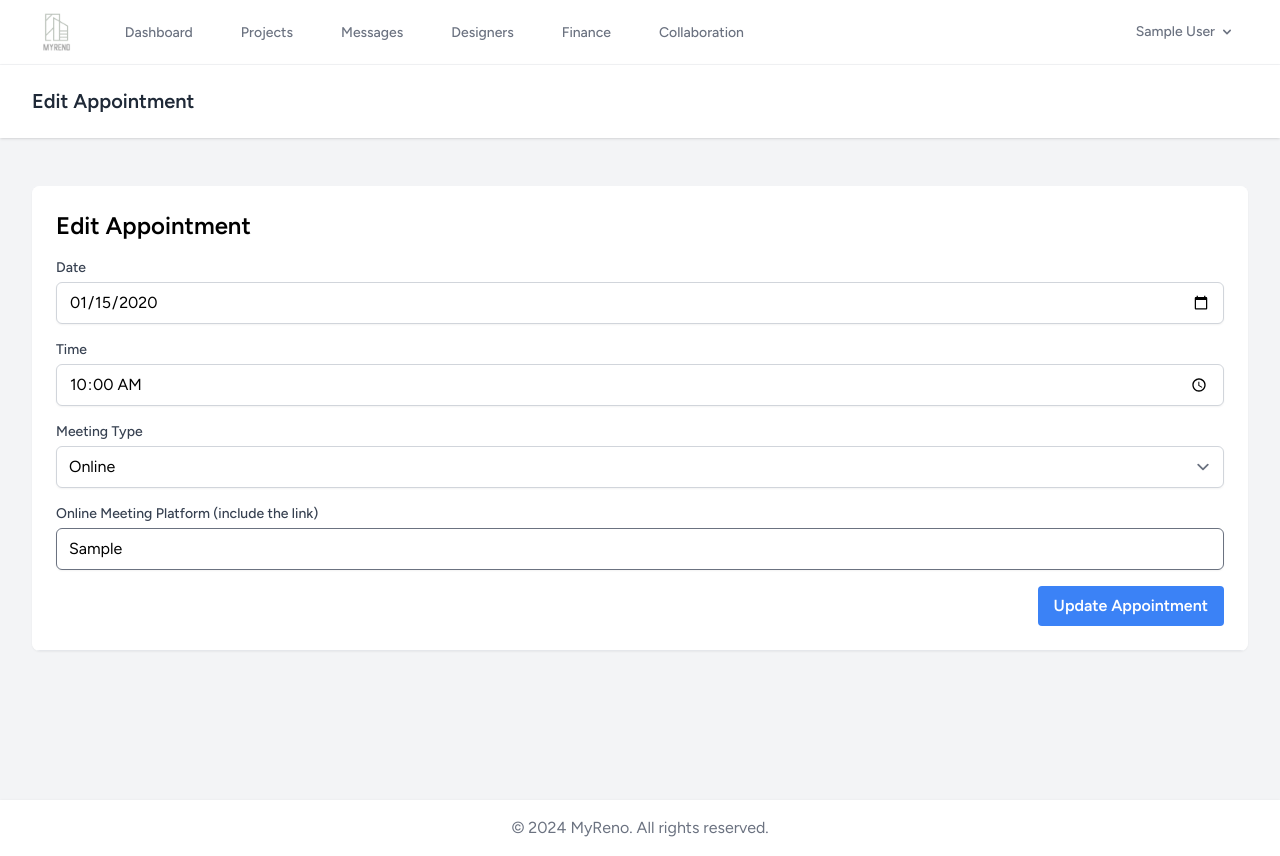
After one commit to syddgrt/FYPmyReno, a Laravel app: page /appointments/1/edit in a window 1280 px wide. The commit adds this page. Run offline with Laravel 10, Linux system fonts and the light colour scheme; a user stored in the database is signed in; tables that the repository leaves empty hold one stand-in row (values such as "Sample post"); style sheets or scripts are compiled from the project's sources; parts of the project's set-up code (start-up, migrations or seed data) failed here and were passed over; some libraries are stand-ins or nearby versions.

Commit message:
FINALIZED FOR REAL

```diff
--- a/app/Http/Controllers/DashboardController.php
+++ b/app/Http/Controllers/DashboardController.php
@@ -53,12 +53,18 @@ class DashboardController extends Controller{
     ->groupBy('date')
     ->get();
 
+    // Fetch project status data
+    $projectStatus = Projects::selectRaw('status, COUNT(*) as count')
+        ->groupBy('status')
+        ->get();
+
     return view('dashboard', [
         'userRole' => $userRole,
         'activeCollaborations' => $activeCollaborations,
         'designerCount' => $designerCount,
         'clientCount' => $clientCount,
         'collaborations' => $collaborations,
+        'projectStatus' => $projectStatus, // Pass project status data to the view
     ]);
 }
 
--- a/app/Http/Controllers/PortfolioController.php
+++ b/app/Http/Controllers/PortfolioController.php
@@ -43,9 +43,11 @@ class PortfolioController extends Controller
             // Pass the portfolio data to the view
             return view('portfolios.show', compact('portfolio'));
         } else {
-            abort(404, 'Portfolio not found.');
+            // Redirect to modify page if portfolio does not exist
+            return redirect()->route('portfolios.modify')->with('info', 'Please create your portfolio first.');
         }
     }
+
 
     public function modify(Request $request)
     {
--- a/app/Http/Controllers/SchedulesController.php
+++ b/app/Http/Controllers/SchedulesController.php
@@ -1,39 +1,32 @@
 <?php
 
 namespace App\Http\Controllers;
-
 
 use Illuminate\Http\Request;
 use App\Models\Schedules;
 
 class SchedulesController extends Controller
 {
-
     public function store(Request $request)
     {
         $request->validate([
             'collaboration_id' => 'required|exists:collaborations,id',
             'date' => 'required|date',
             'time' => 'required|date_format:H:i',
-            'place' => 'required|string', // Add validation for place
+            'place' => 'required|string',
         ]);
 
         Schedules::create($request->all());
 
-        return redirect()->back()->with('success', 'Schedule created successfully!');
+        return redirect()->route('collaborations.index')->with('success', 'Schedule created successfully!');
     }
 
-    public function update(Request $request, Schedules $schedule)
+    public function update(Request $request, Schedules $appointment)
     {
-        $request->validate([
-            'date' => 'required|date',
-            'time' => 'required|date_format:H:i',
-            'place' => 'required|string', // Add validation for place
-        ]);
 
-        $schedule->update($request->all());
+        $appointment->update($request->all());
 
-        return redirect()->back()->with('success', 'Schedule updated successfully!');
+        return redirect()->back()->with('success', 'Appointment updated successfully!');
     }
 
     public function create()
@@ -47,7 +40,17 @@ class SchedulesController extends Controller
         return view('appointments.show', compact('appointment'));
     }
 
+    public function edit($id)
+    {
+        $appointment = Schedules::findOrFail($id);
+        return view('appointments.edit', compact('appointment'));
+    }
 
+    public function destroy(Schedules $appointment)
+    {
+        $appointment->delete();
 
+        return redirect()->route('collaborations.index')->with('success', 'Appointment deleted successfully!');
+    }
 
 }
--- a/config/database.php
+++ b/config/database.php
@@ -15,7 +15,7 @@ return [
     |
     */
 
-    'default' => env('DB_CONNECTION', 'pgsql'),
+    'default' => env('DB_CONNECTION', 'mysql'),
 
     /*
     |--------------------------------------------------------------------------
--- /dev/null
+++ b/resources/views/appointments/edit.blade.php
@@ -0,0 +1,175 @@
+<x-app-layout>
+    <x-slot name="header">
+        <h2 class="font-semibold text-xl text-gray-800 dark:text-gray-200 leading-tight">
+            Edit Appointment
+        </h2>
+    </x-slot>
+
+    <div class="py-12">
+        <div class="max-w-7xl mx-auto sm:px-6 lg:px-8">
+            <div class="bg-white overflow-hidden shadow-sm sm:rounded-lg">
+                <div class="p-6 bg-white border-b border-gray-200">
+                    <h1 class="text-2xl font-semibold mb-4">Edit Appointment</h1>
+
+                    <!-- Display any validation errors here -->
+                    @if ($errors->any())
+                        <div class="mb-4">
+                            <div class="font-medium text-red-600">
+                                {{ __('Whoops! Something went wrong.') }}
+                            </div>
+
+                            <ul class="mt-3 list-disc list-inside text-sm text-red-600">
+                                @foreach ($errors->all() as $error)
+                                    <li>{{ $error }}</li>
+                                @endforeach
+                            </ul>
+                        </div>
+                    @endif
+
+                    <!-- Appointment Edit Form -->
+                    <form method="POST" action="{{ route('appointments.update', $appointment->id) }}">
+                        @csrf
+                        @method('PUT')
+
+                        <!-- Date -->
+                        <div class="mt-4">
+                            <label for="date" class="block text-sm font-medium text-gray-700">Date</label>
+                            <input id="date" type="date" name="date" class="block mt-1 w-full rounded-md border-gray-300 shadow-sm focus:border-indigo-300 focus:ring focus:ring-indigo-200 focus:ring-opacity-50" value="{{ old('date', $appointment->date) }}" required>
+                        </div>
+
+                        <!-- Time -->
+                        <div class="mt-4">
+                            <label for="time" class="block text-sm font-medium text-gray-700">Time</label>
+                            <input id="time" type="time" name="time" class="block mt-1 w-full rounded-md border-gray-300 shadow-sm focus:border-indigo-300 focus:ring focus:ring-indigo-200 focus:ring-opacity-50" value="{{ old('time', $appointment->time) }}" required>
+                        </div>
+
+
+                        <!-- Meeting Type -->
+                        <div class="mt-4">
+                            <label for="meeting_type" class="block text-sm font-medium text-gray-700">Meeting Type</label>
+                            <select name="meeting_type" id="meeting_type" class="form-select block w-full mt-1 rounded-md border-gray-300 shadow-sm focus:border-indigo-300 focus:ring focus:ring-indigo-200 focus:ring-opacity-50" required>
+                                <option value="online" {{ $appointment->meeting_type == 'online' ? 'selected' : '' }}>Online</option>
+                                <option value="physical" {{ $appointment->meeting_type == 'physical' ? 'selected' : '' }}>Physical</option>
+                            </select>
+                        </div>
+
+                        <!-- Online Meeting Place (including link) -->
+                        <div class="mt-4" id="online-meeting" style="{{ $appointment->meeting_type == 'online' ? 'display: block;' : 'display: none;' }}">
+                            <label for="online-place" class="block text-sm font-medium text-gray-700">Online Meeting Platform (include the link)</label>
+                            <input id="online-place" type="text" name="online_place" class="form-input rounded-md shadow-sm mt-1 block w-full" placeholder="Enter online meeting platform" value="{{ old('online_place', $appointment->place) }}">
+                        </div>
+
+                        <!-- Physical Meeting Place with Google Maps -->
+                        <div class="mt-4" id="physical-meeting" style="{{ $appointment->meeting_type == 'physical' ? 'display: block;' : 'display: none;' }}">
+                            <label for="physical-place" class="block text-sm font-medium text-gray-700">Place</label>
+                            <input id="physical-place" type="text" name="physical_place" class="form-input rounded-md shadow-sm mt-1 block w-full" placeholder="Enter physical location" value="{{ old('physical_place', $appointment->place) }}">
+                            <div id="map-container" style="border: 1px solid #ccc; border-radius: 5px; overflow: hidden;">
+                                <div id="map" style="height: 400px;"></div>
+                            </div>
+                        </div>
+
+
+                        <div class="flex items-center justify-end mt-4">
+                            <button type="submit" class="bg-blue-500 hover:bg-blue-700 text-white font-bold py-2 px-4 rounded">Update Appointment</button>
+                        </div>
+                    </form>
+                </div>
+            </div>
+        </div>
+    </div>
+
+    <!-- Display success message -->
+    @if(session('success'))
+        <script>
+            window.location.href = 'http://127.0.0.1:8000/collaboration-requests';
+        </script>
+    @endif
+
+    <!-- Google Maps API and Places Library -->
+    <script src="https://maps.googleapis.com/maps/api/js?key=AIzaSyAUqiIfEi5XPW6cA8ZwzW0qB9Pwfh1FC-g&libraries=places&callback=initMap" async defer></script>
+
+    <script>
+        let map, marker, autocomplete, geocoder;
+
+        function initMap() {
+            geocoder = new google.maps.Geocoder();
+
+            map = new google.maps.Map(document.getElementById('map'), {
+                center: {lat: 3.197, lng: 101.644},
+                zoom: 8
+            });
+
+            marker = new google.maps.Marker({
+                position: {lat: 3.197, lng: 101.644},
+                map: map,
+                draggable: true
+            });
+
+            // Initialize the autocomplete object
+            autocomplete = new google.maps.places.Autocomplete(
+                document.getElementById('physical-place'),
+                { types: ['geocode'] }
+            );
+
+            // When the user selects an address from the dropdown, populate the address fields
+            autocomplete.addListener('place_changed', fillInAddress);
+
+            // Listen for marker drag events
+            google.maps.event.addListener(marker, 'dragend', function() {
+                geocodePosition(marker.getPosition());
+            });
+
+            // Initialize the place input field with the marker's initial position
+            geocodePosition(marker.getPosition());
+        }
+
+        function geocodePosition(position) {
+            geocoder.geocode({location: position}, function(results, status) {
+                if (status === 'OK') {
+                    if (results[0]) {
+                        document.getElementById('physical-place').value = results[0].formatted_address;
+                    } else {
+                        console.error('No results found');
+                    }
+                } else {
+                    console.error('Geocoder failed due to: ' + status);
+                }
+            });
+        }
+
+        function fillInAddress() {
+        const place = autocomplete.getPlace();
+
+        console.log('Place:', place); // Log the place object to see its structure
+
+        if (place.geometry) {
+            console.log('Place Geometry:', place.geometry); // Log the geometry object
+            map.panTo(place.geometry.location);
+            map.setZoom(15);
+            marker.setPosition(place.geometry.location);
+            document.getElementById('physical-place').value = place.formatted_address;
+        }
+    }
+
+
+        function toggleMeetingFields() {
+            var type = document.getElementById('meeting_type').value;
+            if (type === 'physical') {
+                document.getElementById('physical-meeting').style.display = 'block';
+                document.getElementById('online-meeting').style.display = 'none';
+            } else {
+                document.getElementById('physical-meeting').style.display = 'none';
+                document.getElementById('online-meeting').style.display = 'block';
+            }
+        }
+
+        // Call the function once when the page loads to set the initial state
+        window.onload = function () {
+            toggleMeetingFields();
+            initMap();
+        };
+
+        // Event listener to toggle extra input fields when meeting type changes
+        document.getElementById('meeting_type').addEventListener('change', toggleMeetingFields);
+    </script>
+</x-app-layout>
--- a/resources/views/guides/index.blade.php
+++ b/resources/views/guides/index.blade.php
@@ -12,7 +12,7 @@
 
         @if($userRole === 'CLIENT')
             <!-- For Clients -->
-            <h2 class="bg-gray-300 text-gray-600 px-2.5 py-1.5 rounded-full uppercase text-xs font-bold mb-4">For Clients:</h2>
+            <h2 class="bg-gray-300 text-gray-600 px-2.5 py-1.5 rounded text-lg font-semibold mb-2">For Clients:</h2>
             <div class="space-y-4">
                 <div class="bg-gray-400 text-gray-800 px-4 py-2 rounded-lg">
                     <p class="font-semibold">Creating Projects:</p>
@@ -62,7 +62,8 @@
 
         @elseif($userRole === 'DESIGNER')
             <!-- For Designers -->
-            <h2 class="text-lg font-semibold mb-2">For Designers:</h2>
+            <h2 class="bg-gray-300 text-gray-600 px-2.5 py-1.5 rounded text-lg font-semibold mb-2">For Designers:</h2>
+
             <div class="space-y-4">
                 <div class="bg-gray-400 text-gray-800 px-4 py-2 rounded-lg">
                     <p class="font-semibold">Initiating Collaborations:</p>
--- a/resources/views/layouts/app.blade.php
+++ b/resources/views/layouts/app.blade.php
@@ -15,7 +15,7 @@
     <!-- Scripts -->
     @vite(['resources/css/app.css', 'resources/js/app.js'])
 
-
+    <script src="https://cdn.jsdelivr.net/npm/sweetalert2@11"></script>
 </head>
 <body class="font-sans antialiased">
     <div class="min-h-screen bg-gray-100 dark:bg-gray-900">
@@ -33,12 +33,8 @@
         <!-- Page Content -->
         <main>
             {{ $slot }}
-
         </main>
-
-
     </div>
-    </body>
 
     <footer class="bg-white dark:bg-gray-800 shadow">
         <div class="max-w-7xl mx-auto py-4 px-4 sm:px-6 lg:px-8 text-center text-gray-500 dark:text-gray-400">
@@ -46,5 +42,32 @@
         </div>
     </footer>
 
+    <!-- Display success message -->
+    @if(session('success'))
+        <script>
+            Swal.fire({
+                icon: 'success',
+                title: 'Success',
+                text: '{{ session('success') }}',
+                timer: 3000,
+                showConfirmButton: false
+            });
+        </script>
+    @endif
+
+    <!-- Test SweetAlert2 -->
+    <script>
+        document.addEventListener('DOMContentLoaded', function() {
+            if (window.location.hash === '#test') {
+                Swal.fire({
+                    icon: 'info',
+                    title: 'SweetAlert2 Test',
+                    text: 'If you see this, SweetAlert2 is working!',
+                    timer: 3000,
+                    showConfirmButton: false
+                });
+            }
+        });
+    </script>
+</body>
 </html>
-<!-- Footer -->
--- a/resources/views/layouts/navigation.blade.php
+++ b/resources/views/layouts/navigation.blade.php
@@ -51,7 +51,6 @@
                         <x-nav-link :href="route('portfolios.show', Auth::user()->id)" :active="request()->routeIs('portfolios.show')">
                             {{ __('Portfolio') }}
                         </x-nav-link>
-
                     </div>
                     <div class="hidden space-x-8 sm:-my-px sm:ms-10 sm:flex">
                         <x-nav-link :href="route('finances.index')" :active="request()->routeIs('finances.index')">
--- a/routes/web.php
+++ b/routes/web.php
@@ -107,6 +107,9 @@ Route::middleware(['auth', 'verified'])->group(function () {
     Route::get('/appointments', [SchedulesController::class, 'create'])->name('appointments.create');
     Route::post('/appointments', [SchedulesController::class, 'store'])->name('schedules.store');
     Route::get('/appointments/{id}', [SchedulesController::class, 'show'])->name('appointments.show');
+    Route::get('/appointments/{appointment}/edit', [SchedulesController::class, 'edit'])->name('appointments.edit');
+    Route::put('/appointments/{appointment}', [SchedulesController::class, 'update'])->name('appointments.update');
+    Route::delete('/appointments/{appointment}', [SchedulesController::class, 'destroy'])->name('appointments.destroy');
 
     Route::get('/payment/{project}', [PaymentController::class, 'showPaymentPage'])->name('payment');
     Route::post('/payment/{project}', [PaymentController::class, 'processPayment'])->name('process.payment');
```
Also changed, not shown: resources/views/appointments/create.blade.php (+11 -1 lines), resources/views/appointments/show.blade.php (+11 -2 lines), resources/views/collaborations/index.blade.php (+12 -4 lines), resources/views/dashboard.blade.php (+48 -10 lines), resources/views/portfolios/modify.blade.php (+17 -4 lines), resources/views/projects/create.blade.php (+14 -1 lines), resources/views/projects/edit.blade.php (+13 -0 lines), app/Http/Controllers/ProjectsController.php (indentation only). Lines whose indentation alone changed are shown as unchanged.
